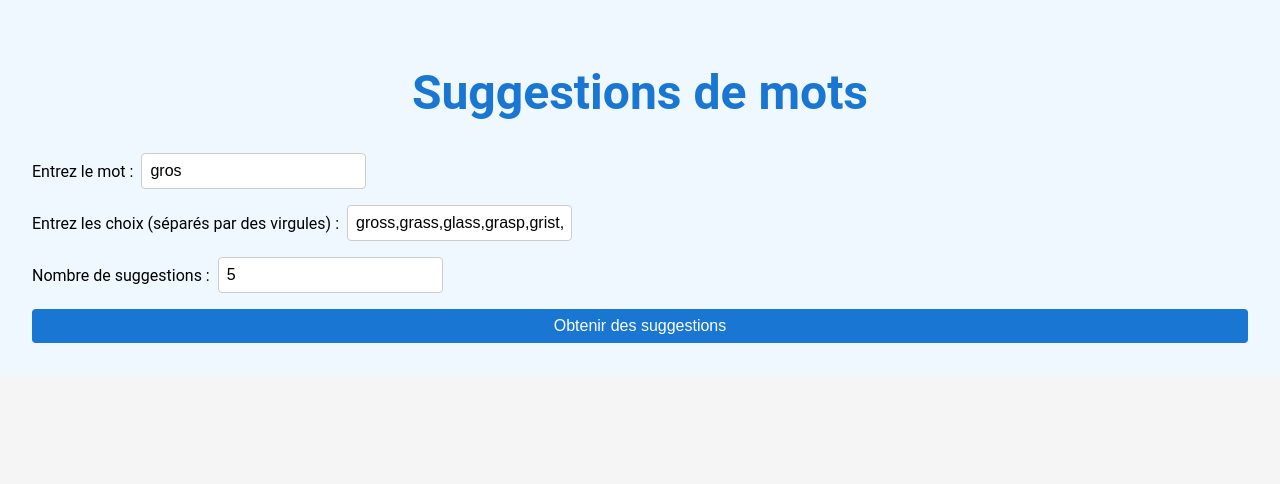
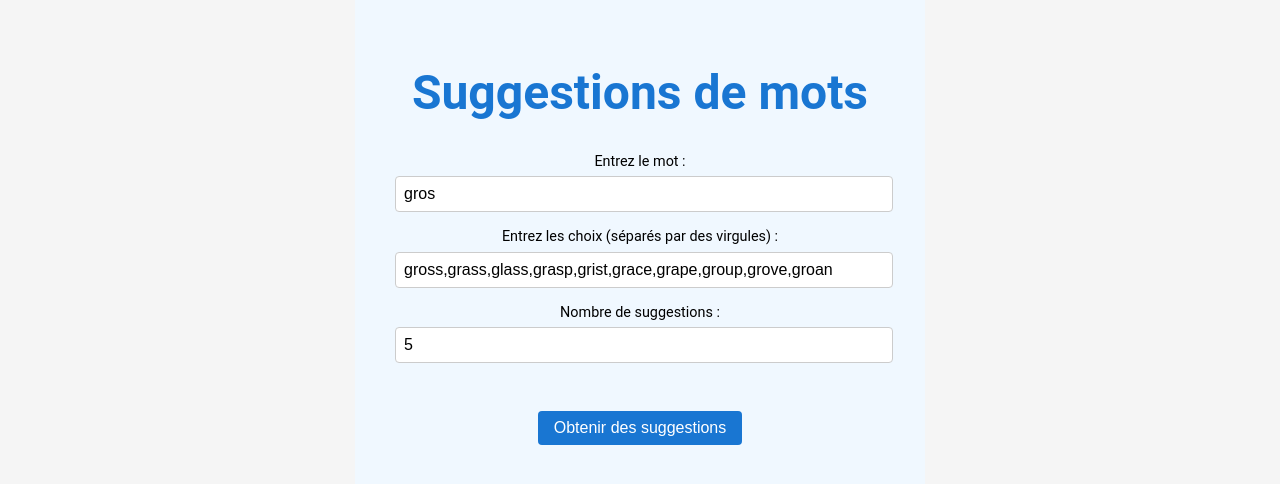
Before and after one commit to idready/work-job-interview, an Angular app: page / in a window 1280 px wide. Shown: the top 484 px of the page. Built offline with nearby package versions, Linux system fonts and the light colour scheme.

Commit message:
Remaining styling

```diff
--- a/src/app/word-suggestions/word-suggestions.html
+++ b/src/app/word-suggestions/word-suggestions.html
@@ -15,8 +15,9 @@
             <label for="numberOfSuggestions">Nombre de suggestions :</label>
             <input type="number" id="numberOfSuggestions" name="numberOfSuggestions" [(ngModel)]="numberOfSuggestions" min="1" required />
         </div>
-
-        <button type="submit" class="button" [disabled]="!wordForm.form.valid">Obtenir des suggestions</button>
+        <div class="buttons">
+            <button type="submit" class="button" [disabled]="!wordForm.form.valid">Obtenir des suggestions</button>
+        </div>
     </form>
 
     <div *ngIf="suggestions.length > 0" class="results-container">
--- a/src/app/word-suggestions/word-suggestions.scss
+++ b/src/app/word-suggestions/word-suggestions.scss
@@ -1,3 +1,9 @@
+:host {
+    display: flex;
+    margin: 0 auto;
+    border-radius: 0.8rem;
+}
+
 
 .title {
     text-align: center;
@@ -24,7 +30,25 @@
     align-items: center;
 }
 
+.buttons {
+    margin: 2rem 0;
+    text-align: center;
+}
+
+.input-field {
+    display: flex;
+    align-items: center;
+    flex-flow: column wrap;
+
+    label {
+        font-size: 0.9rem;
+        margin-bottom: 0.4rem;
+        text-align: left;
+    }
+}
+
 .button {
+    display: inline-block;
     padding: 0.5rem 1rem;
     font-size: 1rem;
     background-color: #1976d2;
@@ -45,6 +69,7 @@ input[type="text"], input[type="number"] {
     font-size: 1rem;
     border: 1px solid #ccc;
     border-radius: 4px;
+    min-width: 30rem;
 
     &:hover {
         border-color: #1976d2;
```
